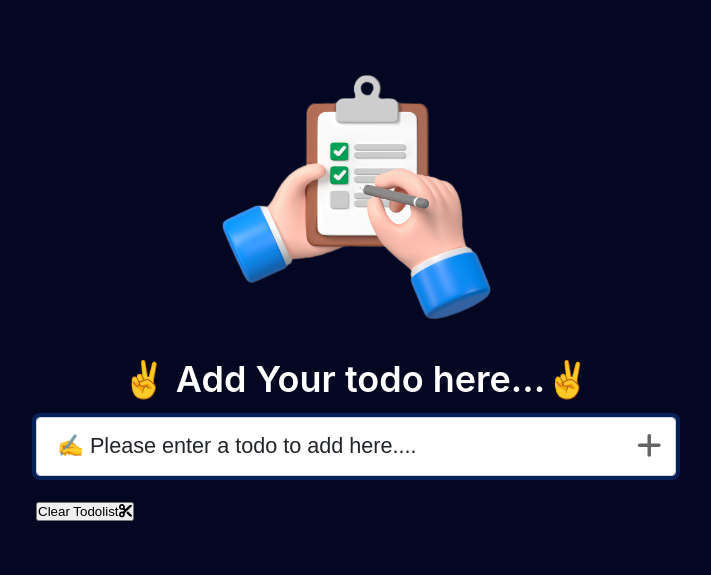
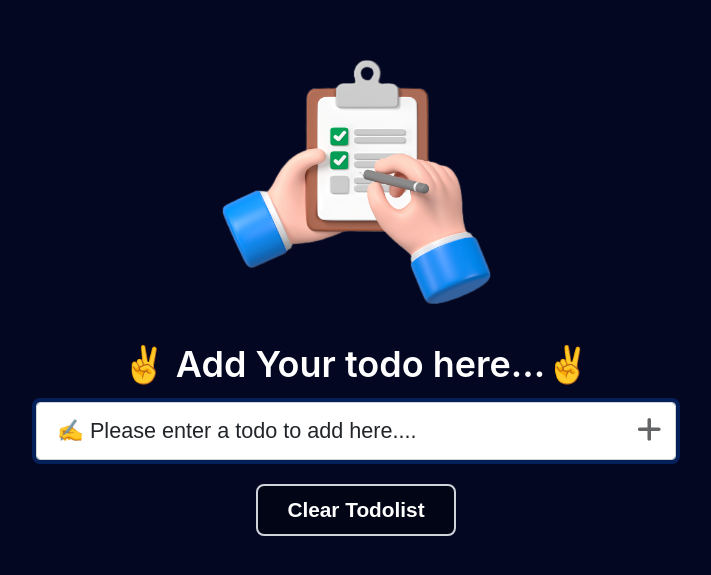
Before and after one commit to springboot20/React-Todo-App, a React (Create React App) app: page / in a window 1280 px wide. Shown: the part 111-686 px from the top of the page, without its empty margins (284-995 px from the left). Built offline with nearby package versions, Linux system fonts and the light colour scheme.

Commit message:
Todo.css file updated and clear button modified in Buttons.jsx file

```diff
--- a/src/Todo/Buttons/Buttons.jsx
+++ b/src/Todo/Buttons/Buttons.jsx
@@ -1,6 +1,6 @@
 import React from "react";
 import { FontAwesomeIcon } from '@fortawesome/react-fontawesome'
-import { faPlus, faSave, faScissors } from '@fortawesome/free-solid-svg-icons'
+import { faPlus, faSave } from '@fortawesome/free-solid-svg-icons'
 
 function AddButton() {
 	return (
@@ -31,13 +31,7 @@ const SaveButton = () => {
 const ResetButton = ({ children }) => {
 	return (
 		<React.Fragment>
-			<button
-				type="submit"
-				className="reset-todo-btn"
-			>
-				{children}
-				<FontAwesomeIcon icon={faScissors} className='clear-icon' />
-			</button>
+			<input type='button' value={children} className='reset-todo-btn'/>
 		</React.Fragment>
 	);
 }
--- a/src/Todo/Todo.css
+++ b/src/Todo/Todo.css
@@ -12,6 +12,10 @@ body {
 	justify-content: center;
 	align-items: center;
 	flex-direction: column;
+}
+
+.todo-container {
+	text-align: center;
 }
 
 .form-container {
@@ -62,3 +66,30 @@ h2.todo-title {
 
 	box-shadow: 0 0 0 .35rem rgba(8, 92, 218, 0.25);
 }
+
+.reset-todo-btn {
+	color: #fff;
+	font-size: 1.3em;
+	font-weight: 600;
+	padding: 0.75rem .85rem;
+	background-clip: padding-box;
+	border: 0.15rem solid #ced4da;
+	-webkit-appearance: none;
+	-moz-appearance: none;
+	appearance: none;
+	transition: border-color .15s ease-in-out, box-shadow .15s ease-in-out;
+	-webkit-border-radius: .5rem;
+	-moz-border-radius: .5rem;
+	-ms-border-radius: .5rem;
+	-o-border-radius: .5rem;
+	border-radius: .5rem;
+	background: rgba(0, 0, 0, 0.35);
+	width: 200px;
+}
+
+.reset-todo-btn:focus {
+	background-color: rgba(0, 0, 0, 0.4);
+	border-color: #86b7fe;
+	outline: 0;
+	box-shadow: 0 0 0 .25rem rgba(13, 110, 253, .25)
+}
```
